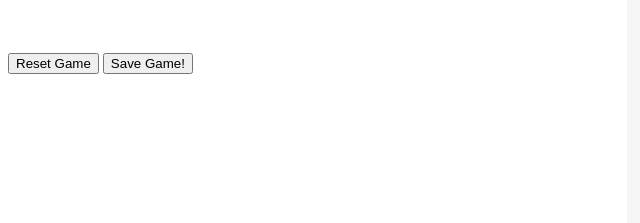
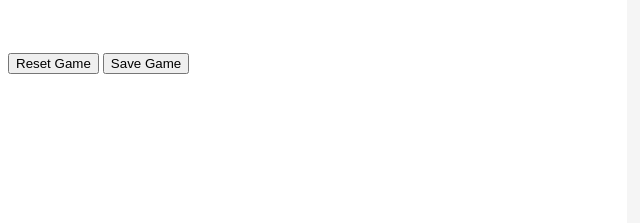
Before and after one commit to Harvelon365/Cash-Clicker, a plain HTML site: page index.html in a window 1280 px wide. Shown: the part 290-513 px from the top of the page, 0-640 px from the left. Drawn offline with Linux system fonts and the light colour scheme.

Commit message:
Update index.html

```diff
--- a/index.html
+++ b/index.html
@@ -24,7 +24,7 @@
             <div class="sectionFooter">
                 <h5></h5>
                 <button onclick="resetGame();">Reset Game</button>
-                <button onclick="saveGame();">Save Game!</button>
+                <button onclick="saveGame();">Save Game</button>
             </div>
         </div>
         <center>
```
